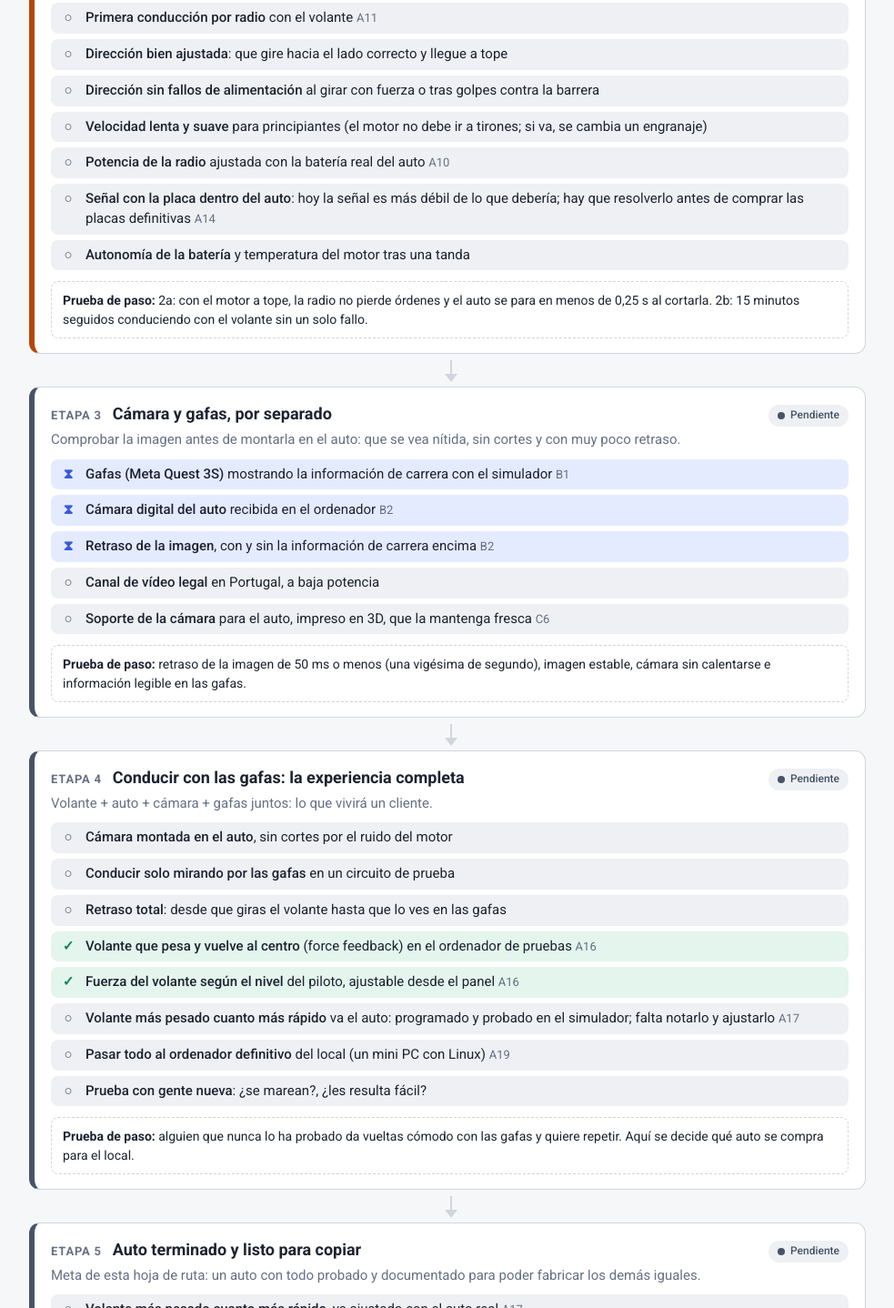
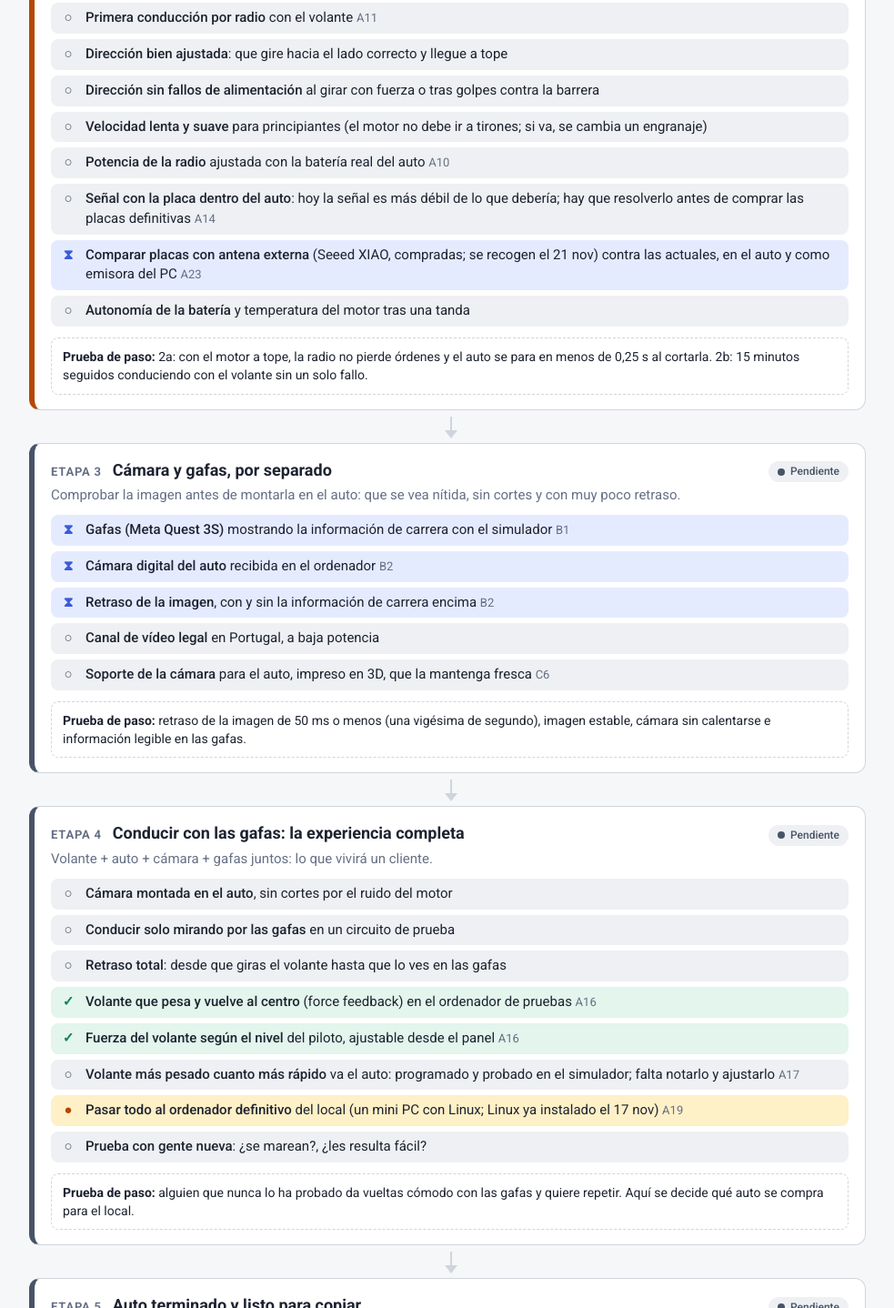
Before and after one commit to Laureanomc/rc-karts-etapas, a plain HTML site: page index.html in a window 1280 px wide. Shown: the part 1756-3194 px from the top of the page at 91% size, without its empty margins (148-1131 px from the left). Drawn offline with Linux system fonts and the light colour scheme.

Commit message:
Etapas: actualizado 2026-11-17 21:52

```diff
--- a/index.html
+++ b/index.html
@@ -119,6 +119,7 @@ li b{font-weight:500}
     <li class="pend"><span><b>Velocidad lenta y suave</b> para principiantes (el motor no debe ir a tirones; si va, se cambia un engranaje)</span></li>
     <li class="pend"><span><b>Potencia de la radio</b> ajustada con la batería real del auto <span class="ref">A10</span></span></li>
     <li class="pend"><span><b>Señal con la placa dentro del auto</b>: hoy la señal es más débil de lo que debería; hay que resolverlo antes de comprar las placas definitivas <span class="ref">A14</span></span></li>
+    <li class="espera"><span><b>Comparar placas con antena externa</b> (Seeed XIAO, compradas; se recogen el 21 nov) contra las actuales, en el auto y como emisora del PC <span class="ref">A23</span></span></li>
     <li class="pend"><span><b>Autonomía de la batería</b> y temperatura del motor tras una tanda</span></li>
   </ul>
   <div class="puerta"><strong>Prueba de paso:</strong> 2a: con el motor a tope, la radio no pierde órdenes y el auto se para en menos de 0,25 s al cortarla. 2b: 15 minutos seguidos conduciendo con el volante sin un solo fallo.</div>
@@ -147,7 +148,7 @@ li b{font-weight:500}
     <li class="ok"><span><b>Volante que pesa y vuelve al centro</b> (force feedback) en el ordenador de pruebas <span class="ref">A16</span></span></li>
     <li class="ok"><span><b>Fuerza del volante según el nivel</b> del piloto, ajustable desde el panel <span class="ref">A16</span></span></li>
     <li class="pend"><span><b>Volante más pesado cuanto más rápido</b> va el auto: programado y probado en el simulador; falta notarlo y ajustarlo <span class="ref">A17</span></span></li>
-    <li class="pend"><span><b>Pasar todo al ordenador definitivo</b> del local (un mini PC con Linux) <span class="ref">A19</span></span></li>
+    <li class="curso"><span><b>Pasar todo al ordenador definitivo</b> del local (un mini PC con Linux; Linux ya instalado el 17 nov) <span class="ref">A19</span></span></li>
     <li class="pend"><span><b>Prueba con gente nueva</b>: ¿se marean?, ¿les resulta fácil?</span></li>
   </ul>
   <div class="puerta"><strong>Prueba de paso:</strong> alguien que nunca lo ha probado da vueltas cómodo con las gafas y quiere repetir. Aquí se decide qué auto se compra para el local.</div>
```
